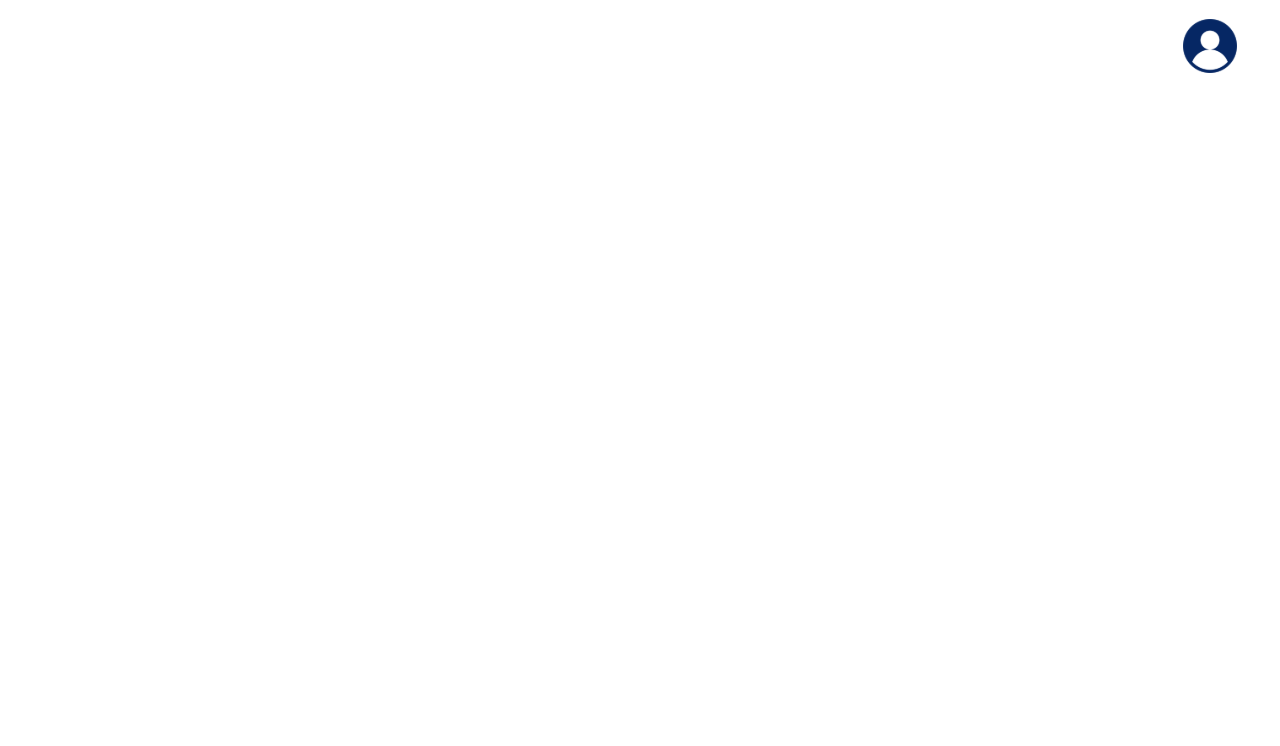
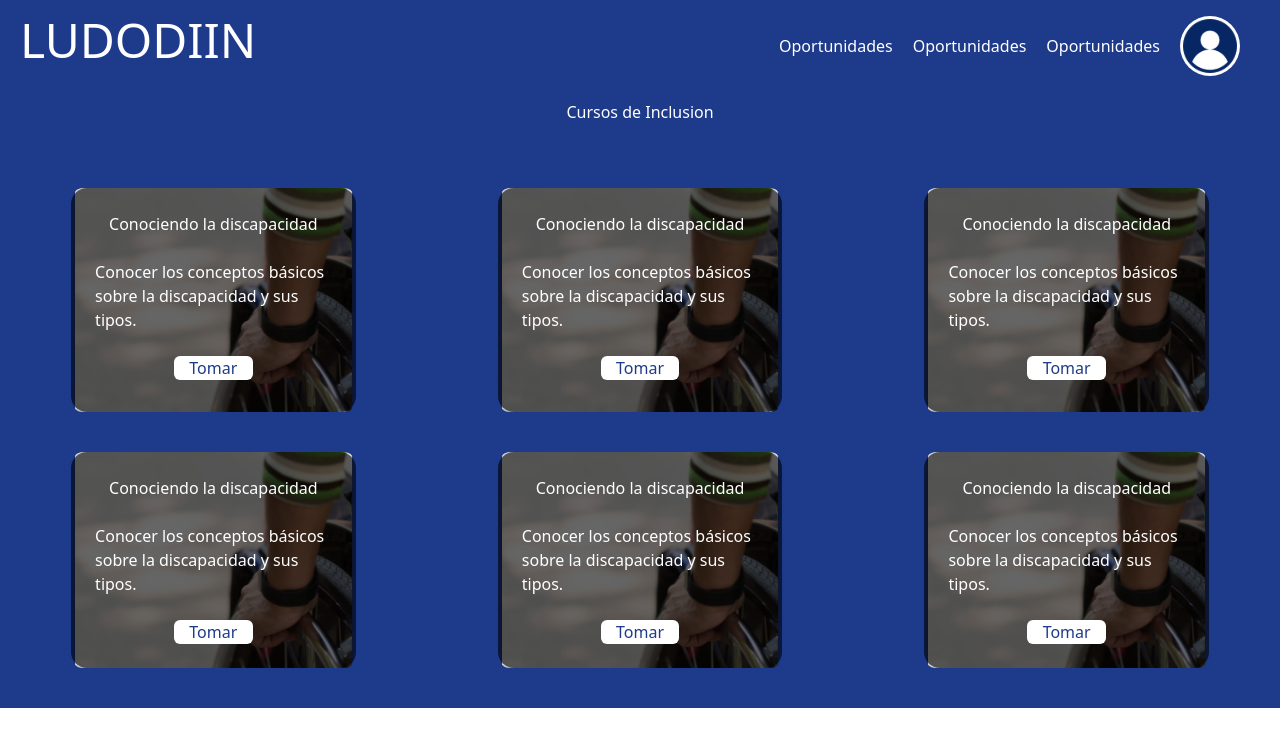
Before and after one commit to noejasiel/-LUDO-DIIN, a React (Create React App) app: page / in a window 1280 px wide. Shown: the top 746 px of the page. Built offline with nearby package versions, Linux system fonts and the light colour scheme.

Commit message:
componente card page Cursos

```diff
--- /dev/null
+++ b/src/components/Card.jsx
@@ -0,0 +1,18 @@
+import React from "react";
+
+const Card_curso = () => (
+  <div className="w-2/3 m-auto bg-img-card1 bg-cover h-full relative rounded-xl">
+    <div class="absolute w-full h-full bg-black opacity-60 rounded-2xl "></div>
+    <div className="p-6 flex flex-col justify-center items-center">
+      <h2 className="m-auto text-white z-10">Conociendo la discapacidad</h2>
+      <p className="mt-6 text-white z-10">
+        Conocer los conceptos básicos sobre la discapacidad y sus tipos.
+      </p>
+      <button className="mt-6 text-white z-10 bg-white text-blue-900 w-1/3 rounded-md">
+        Tomar
+      </button>
+    </div>
+  </div>
+);
+
+export default Card_curso;
--- a/src/components/Cursos.jsx
+++ b/src/components/Cursos.jsx
@@ -1,10 +1,36 @@
 import React from "react";
 import Nav2 from "./Nav_vista2";
+import Card from "./Card.jsx";
 
 const Cursos = () => {
   return (
-    <div>
+    <div className="bg-blue-900">
       <Nav2 />
+      <h1 className="text-center mt-6 mb-6 text-white">Cursos de Inclusion</h1>
+      <div className="flex flex-col pb-10 ">
+        <div className="w-full flex justify-around mt-10 h-56 box-content">
+          <div>
+            <Card />
+          </div>
+          <div>
+            <Card />
+          </div>
+          <div>
+            <Card />
+          </div>
+        </div>
+        <div className="w-full flex justify-around mt-10">
+          <div>
+            <Card />
+          </div>
+          <div>
+            <Card />
+          </div>
+          <div>
+            <Card />
+          </div>
+        </div>
+      </div>
     </div>
   );
 };
--- a/tailwind.config.js
+++ b/tailwind.config.js
@@ -1,11 +1,15 @@
 module.exports = {
-  purge: ['./src/**/*.{js,jsx,ts,tsx}', './public/index.html'],
+  purge: ["./src/**/*.{js,jsx,ts,tsx}", "./public/index.html"],
   darkMode: false, // or 'media' or 'class'
   theme: {
-    extend: {},
+    extend: {
+      backgroundImage: {
+        "img-card1": "url('/src/assets/img1.png')",
+      },
+    },
   },
   variants: {
     extend: {},
   },
   plugins: [],
-}
+};
```
Also changed, not shown: src/assets/img1.png (added), src/components/Card.js (deleted).
